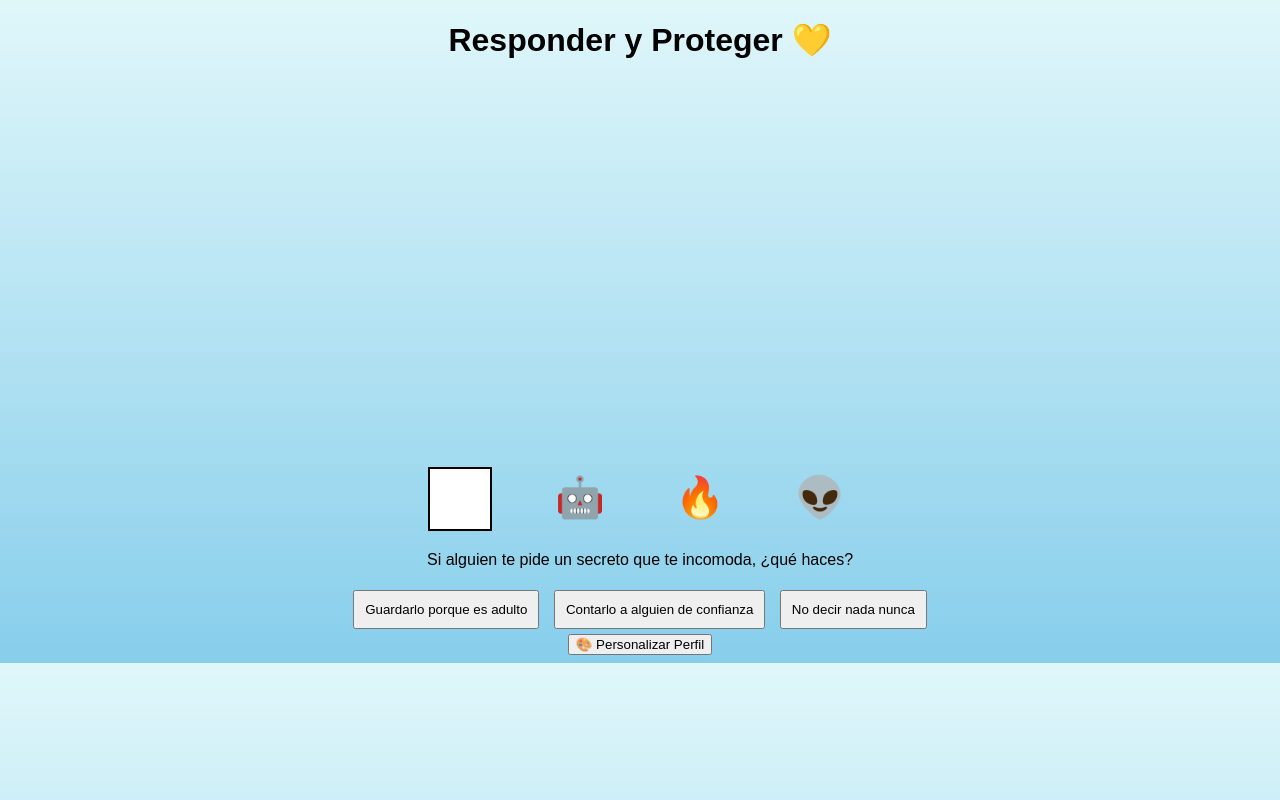
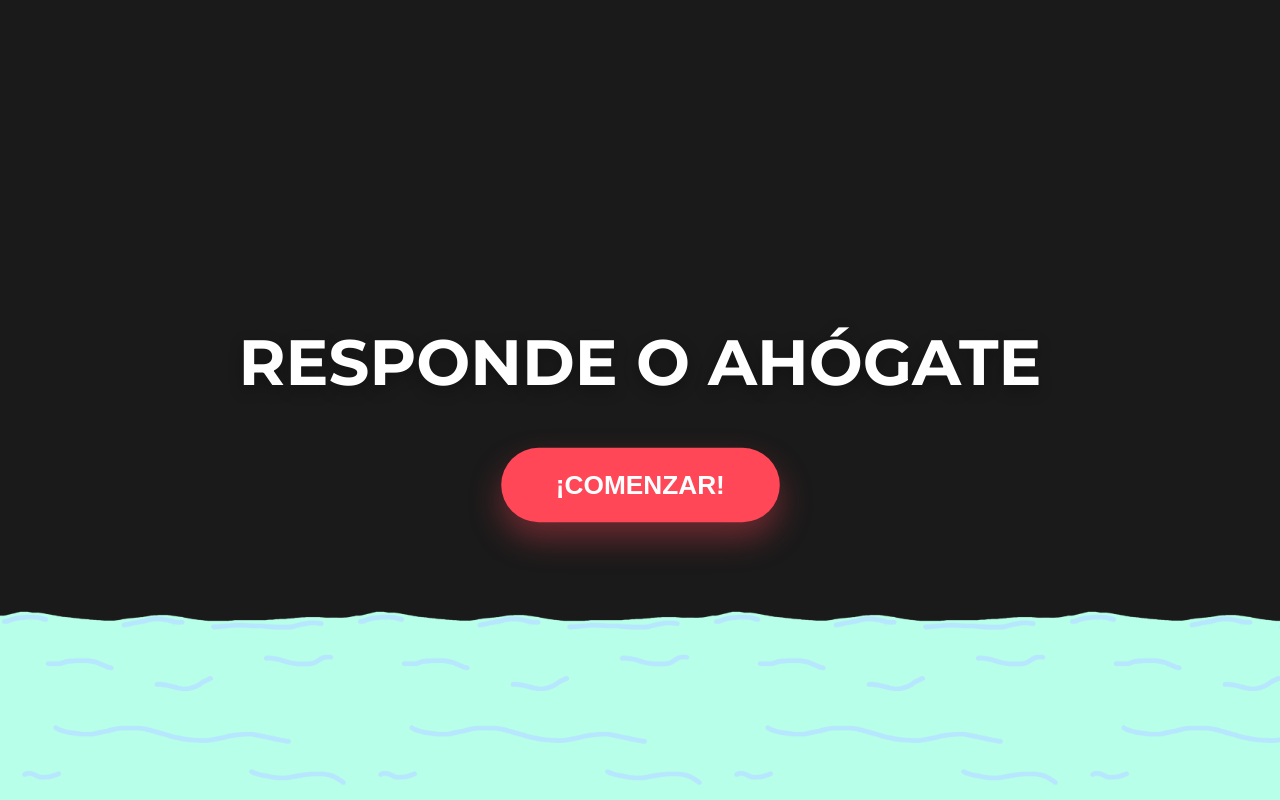
Before and after one commit to Derekfernand0/Educa--Previene-y-protege-infancias, a plain HTML site: page public/games/RoM.html in a window 1280 px wide. Drawn offline with Linux system fonts and the light colour scheme.

Commit message:
primera vercion del juego
daniela te amo mucho

```diff
--- a/public/games/RoM.html
+++ b/public/games/RoM.html
@@ -1,60 +1,27 @@
 <!DOCTYPE html>
 <html lang="es">
 <head>
-<meta charset="UTF-8">
-<title>Responder y Proteger</title>
-<link rel="stylesheet" href="styles.css">
+    <meta charset="UTF-8">
+    <meta name="viewport" content="width=device-width, initial-scale=1.0">
+    <title>Responde o Ahógate - Juego</title>
+    <link rel="stylesheet" href="juego.css">
+    <link href="https://fonts.googleapis.com/css2?family=Montserrat:wght@400;700&display=swap" rel="stylesheet">
 </head>
 <body>
 
-<h1>Responder y Proteger 💛</h1>
+    <div class="game-container" id="gameContainer">
+        <div class="background-blur" id="bgBlur"></div>
 
-<div class="game-wrapper">
-
-    <div class="towers-area">
-
-        <div class="tower-container">
-            <canvas id="profileCanvas" width="60" height="60"></canvas>
-            <div class="tower" id="playerTower"></div>
+        <div class="ui-start" id="uiStart">
+            <h1 class="titulo-juego">RESPONDE O AHÓGATE</h1>
+            <button class="btn-inicio" id="btnInicio">¡COMENZAR!</button>
         </div>
 
-        <div class="tower-container">
-            <div class="profile" id="bot1Profile"></div>
-            <div class="tower red" id="bot1Tower"></div>
+        <div class="ocean-container">
+            <div class="water" id="waterLayer"></div>
         </div>
-
-        <div class="tower-container">
-            <div class="profile" id="bot2Profile"></div>
-            <div class="tower blue" id="bot2Tower"></div>
-        </div>
-
-        <div class="tower-container">
-            <div class="profile" id="bot3Profile"></div>
-            <div class="tower purple" id="bot3Tower"></div>
-        </div>
-
-        <div class="water" id="water"></div>
-
     </div>
 
-</div>
-
-<div class="question-box">
-    <p id="question"></p>
-    <div class="options">
-        <button onclick="selectAnswer(0)"></button>
-        <button onclick="selectAnswer(1)"></button>
-        <button onclick="selectAnswer(2)"></button>
-    </div>
-</div>
-
-<button onclick="toggleCanvas()">🎨 Personalizar Perfil</button>
-
-<div class="canvas-panel" id="canvasPanel">
-    <canvas id="drawCanvas" width="200" height="200"></canvas>
-    <button onclick="clearCanvas()">Limpiar</button>
-</div>
-
-<script src="script.js"></script>
+    <script src="juego.js"></script>
 </body>
 </html>
--- /dev/null
+++ b/public/games/juego.css
@@ -0,0 +1,99 @@
+/* Estilos Base */
+body, html {
+    margin: 0;
+    padding: 0;
+    width: 100%;
+    height: 100%;
+    overflow: hidden;
+    font-family: 'Montserrat', sans-serif;
+    background-color: #1a1a1a;
+}
+
+.game-container {
+    position: relative;
+    width: 100%;
+    height: 100vh;
+    display: flex;
+    flex-direction: column;
+    align-items: center;
+    justify-content: center;
+}
+
+/* Fondo con Desenfoque */
+.background-blur {
+    position: absolute;
+    top: 0;
+    left: 0;
+    width: 100%;
+    height: 100%;
+    background: linear-gradient(to bottom, #4facfe 0%, #00f2fe 100%); /* Color temporal */
+    filter: blur(15px);
+    transition: filter 1s ease;
+    z-index: -1;
+}
+
+/* Título y Botón */
+.ui-start {
+    text-align: center;
+    z-index: 10;
+    transition: opacity 0.8s ease;
+}
+
+.titulo-juego {
+    color: white;
+    font-size: 4rem;
+    text-shadow: 0 5px 15px rgba(0,0,0,0.3);
+    margin-bottom: 50px;
+    transition: transform 0.8s ease, opacity 0.8s ease;
+}
+
+.btn-inicio {
+    padding: 20px 50px;
+    font-size: 1.5rem;
+    font-weight: bold;
+    color: white;
+    background-color: #ff4757;
+    border: none;
+    border-radius: 50px;
+    cursor: pointer;
+    box-shadow: 0 10px 20px rgba(0,0,0,0.2);
+    animation: latido 1.5s infinite;
+    transition: transform 0.8s ease, opacity 0.8s ease;
+}
+
+/* Animación de Latido */
+@keyframes latido {
+    0% { transform: scale(1); }
+    50% { transform: scale(1.1); box-shadow: 0 15px 30px rgba(255, 71, 87, 0.4); }
+    100% { transform: scale(1); }
+}
+
+/* Animaciones de salida */
+.fade-up { transform: translateY(-200px); opacity: 0; }
+.fade-down { transform: translateY(200px); opacity: 0; }
+
+/* El Mar */
+.ocean-container {
+    position: absolute;
+    bottom: 0;
+    width: 100%;
+    height: 200px;
+    overflow: hidden;
+}
+
+.water {
+    width: 200%; /* Más ancho para que el loop no se corte */
+    height: 100%;
+    background-image: url('../iconos/mar.png'); /* Ruta según tu carpeta */
+    background-repeat: repeat-x;
+    background-size: contain;
+    position: absolute;
+    bottom: 0;
+    animation: oleaje 5s linear infinite;
+}
+
+@keyframes oleaje {
+    0% { transform: translateX(0) translateY(0); }
+    50% { transform: translateX(-25%) translateY(10px); }
+    100% { transform: translateX(-50%) translateY(0); }
+}
--- /dev/null
+++ b/public/games/juego.js
@@ -0,0 +1,21 @@
+document.addEventListener('DOMContentLoaded', () => {
+    const btnInicio = document.getElementById('btnInicio');
+    const titulo = document.querySelector('.titulo-juego');
+    const bgBlur = document.getElementById('bgBlur');
+
+    btnInicio.addEventListener('click', () => {
+        // 1. Aplicamos animaciones de salida
+        titulo.classList.add('fade-up');
+        btnInicio.classList.add('fade-down');
+
+        // 2. Quitamos el desenfoque del fondo
+        bgBlur.style.filter = "blur(0px)";
+
+        // 3. Opcional: Eliminar los elementos del DOM después de la animación
+        setTimeout(() => {
+            titulo.style.display = 'none';
+            btnInicio.style.display = 'none';
+            console.log("El juego ha comenzado oficialmente.");
+        }, 800);
+    });
+});
--- a/public/games/script.js
+++ /dev/null
@@ -1,141 +0,0 @@
-const questions = [
-{
-question: "Si alguien te pide un secreto que te incomoda, ¿qué haces?",
-options: [
-"Guardarlo porque es adulto",
-"Contarlo a alguien de confianza",
-"No decir nada nunca"
-],
-correct: 1
-},
-{
-question: "Alguien pide fotos personales por internet.",
-options: [
-"Enviar para que no moleste",
-"Bloquear y avisar",
-"Seguir hablando"
-],
-correct: 1
-},
-{
-question: "Un abrazo te hace sentir incómodo/a.",
-options: [
-"Decir NO y contarlo",
-"Aguantarte",
-"Reír para evitar problema"
-],
-correct: 0
-}
-];
-
-let current = 0;
-let playerScore = 0;
-let botScores = [0,0,0];
-let waterLevel = 0;
-
-const playerTower = document.getElementById("playerTower");
-const botTowers = [
-document.getElementById("bot1Tower"),
-document.getElementById("bot2Tower"),
-document.getElementById("bot3Tower")
-];
-const water = document.getElementById("water");
-
-const emojis = ["😎","🤖","👾","🔥","🧠","😺","👽"];
-document.getElementById("bot1Profile").textContent = randomEmoji();
-document.getElementById("bot2Profile").textContent = randomEmoji();
-document.getElementById("bot3Profile").textContent = randomEmoji();
-
-function randomEmoji(){
-return emojis[Math.floor(Math.random()*emojis.length)];
-}
-
-function loadQuestion(){
-let q = questions[current];
-document.getElementById("question").textContent = q.question;
-document.querySelectorAll(".options button").forEach((btn,i)=>{
-btn.textContent = q.options[i];
-});
-}
-
-function selectAnswer(index){
-let q = questions[current];
-
-if(index === q.correct){
-playerScore++;
-}
-
-playerTower.style.height = (playerScore*40)+"px";
-
-// Bots
-botScores = botScores.map((score,i)=>{
-let choice = Math.random()<0.6 ? q.correct : Math.floor(Math.random()*3);
-if(choice === q.correct) score++;
-botTowers[i].style.height = (score*40)+"px";
-return score;
-});
-
-// Subir agua
-waterLevel += 30;
-water.style.height = waterLevel+"px";
-
-checkLose();
-nextRound();
-}
-
-function nextRound(){
-current++;
-if(current >= questions.length){
-current = 0;
-}
-loadQuestion();
-}
-
-function checkLose(){
-if(waterLevel > playerScore*40){
-alert("🌊 El agua te alcanzó. Sigue aprendiendo 💛");
-location.reload();
-}
-}
-
-function toggleCanvas(){
-let panel = document.getElementById("canvasPanel");
-if(panel.style.right === "0px"){
-panel.style.right = "-250px";
-}else{
-panel.style.right = "0px";
-}
-}
-
-// DIBUJO
-const drawCanvas = document.getElementById("drawCanvas");
-const ctx = drawCanvas.getContext("2d");
-let drawing=false;
-
-drawCanvas.addEventListener("mousedown",()=>drawing=true);
-drawCanvas.addEventListener("mouseup",()=>drawing=false);
-drawCanvas.addEventListener("mousemove",draw);
-
-function draw(e){
-if(!drawing) return;
-ctx.lineWidth=3;
-ctx.lineCap="round";
-ctx.strokeStyle="black";
-ctx.lineTo(e.offsetX,e.offsetY);
-ctx.stroke();
-ctx.beginPath();
-ctx.moveTo(e.offsetX,e.offsetY);
-}
-
-function clearCanvas(){
-ctx.clearRect(0,0,drawCanvas.width,drawCanvas.height);
-}
-
-setInterval(()=>{
-const profileCanvas = document.getElementById("profileCanvas");
-const pctx = profileCanvas.getContext("2d");
-pctx.clearRect(0,0,60,60);
-pctx.drawImage(drawCanvas,0,0,60,60);
-},1000);
-
-loadQuestion();
--- a/public/games/styles.css
+++ /dev/null
@@ -1,81 +0,0 @@
-body {
-    font-family: Arial, sans-serif;
-    background: linear-gradient(to top, #87ceeb, #e0f7fa);
-    text-align: center;
-    overflow-x: hidden;
-}
-
-.game-wrapper {
-    position: relative;
-    height: 450px;
-    margin: 20px;
-}
-
-.towers-area {
-    position: relative;
-    display: flex;
-    justify-content: center;
-    align-items: flex-end;
-    height: 100%;
-}
-
-.tower-container {
-    margin: 0 25px;
-    display: flex;
-    flex-direction: column;
-    align-items: center;
-    position: relative;
-}
-
-.tower {
-    width: 70px;
-    height: 0;
-    background: green;
-    box-shadow: 5px 5px 0 rgba(0,0,0,0.3);
-    transform: skewX(-5deg);
-    transition: height 0.5s;
-}
-
-.red { background: crimson; }
-.blue { background: deepskyblue; }
-.purple { background: purple; }
-
-.profile {
-    font-size: 40px;
-    margin-bottom: 10px;
-}
-
-.water {
-    position: absolute;
-    bottom: 0;
-    width: 100%;
-    height: 0;
-    background: rgba(0, 119, 190, 0.6);
-    transition: height 1s;
-}
-
-.question-box {
-    margin-top: 20px;
-}
-
-.options button {
-    margin: 5px;
-    padding: 10px;
-    cursor: pointer;
-}
-
-.canvas-panel {
-    position: fixed;
-    right: -250px;
-    top: 100px;
-    width: 220px;
-    background: white;
-    padding: 10px;
-    border: 2px solid black;
-    transition: right 0.4s;
-}
-
-canvas {
-    border: 2px solid black;
-    background: white;
-}
```
Also changed, not shown: public/iconos/mar.png (added).
